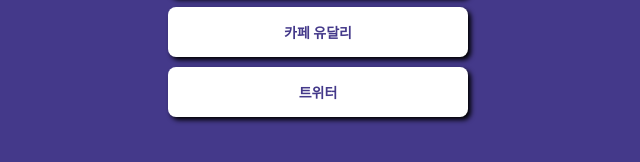
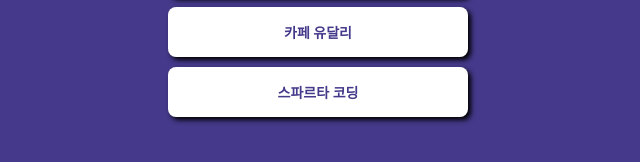
Before and after one commit to big-dolphin/mypage, a plain HTML site: page index.html in a window 1280 px wide. Shown: the part 366-528 px from the top of the page, 322-962 px from the left. Drawn offline with Linux system fonts and the light colour scheme; a web font is replaced by a local one.

Commit message:
Update index.html

```diff
--- a/index.html
+++ b/index.html
@@ -90,7 +90,7 @@
         <a target="_blank" href="https://www.instagram.com/">인스타그램</a>
         <a target="_blank" href="https://blog.naver.com/lovekyg1013">블로그</a>
         <a target="_blank" href="https://cafe.daum.net/u-dally">카페 유달리</a>
-        <a target="_blank" href="https://twitter.com/YwMethod?t=S06WVPRxFQmaDHVRp33u7g&s=09">트위터</a>
+        <a target="_blank" href="https://teamsparta.notion.site/l-bb9d655f82184596bc3fdca9524b7443">스파르타 코딩</a>
     </div>
 </body>
 </html>
```
